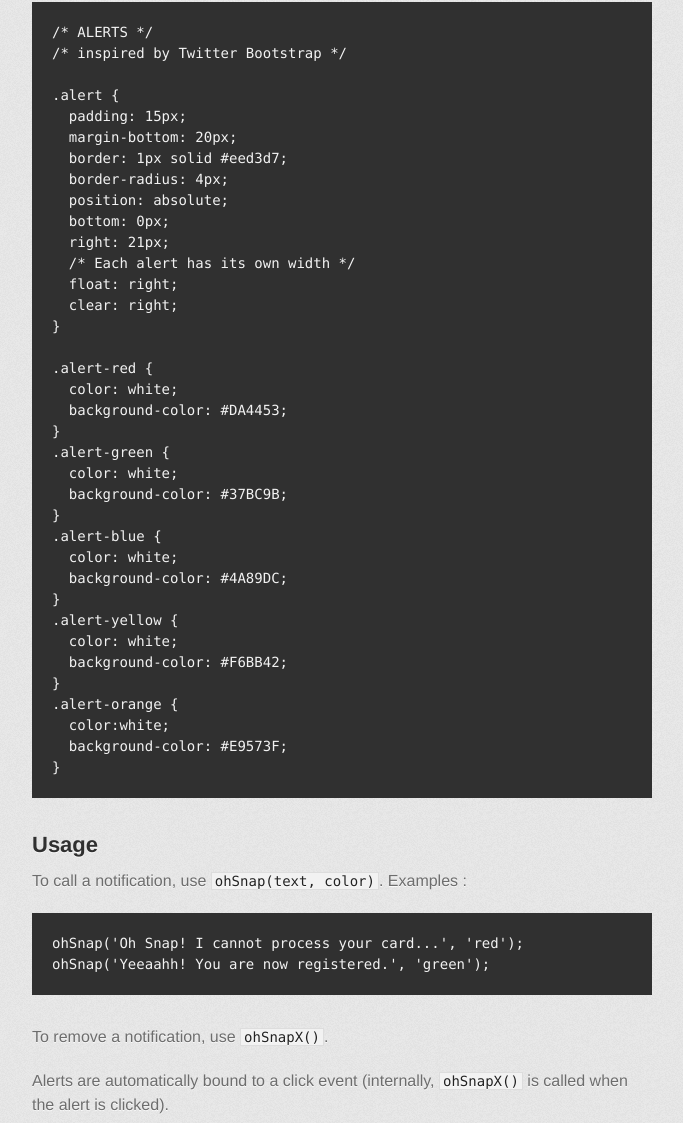
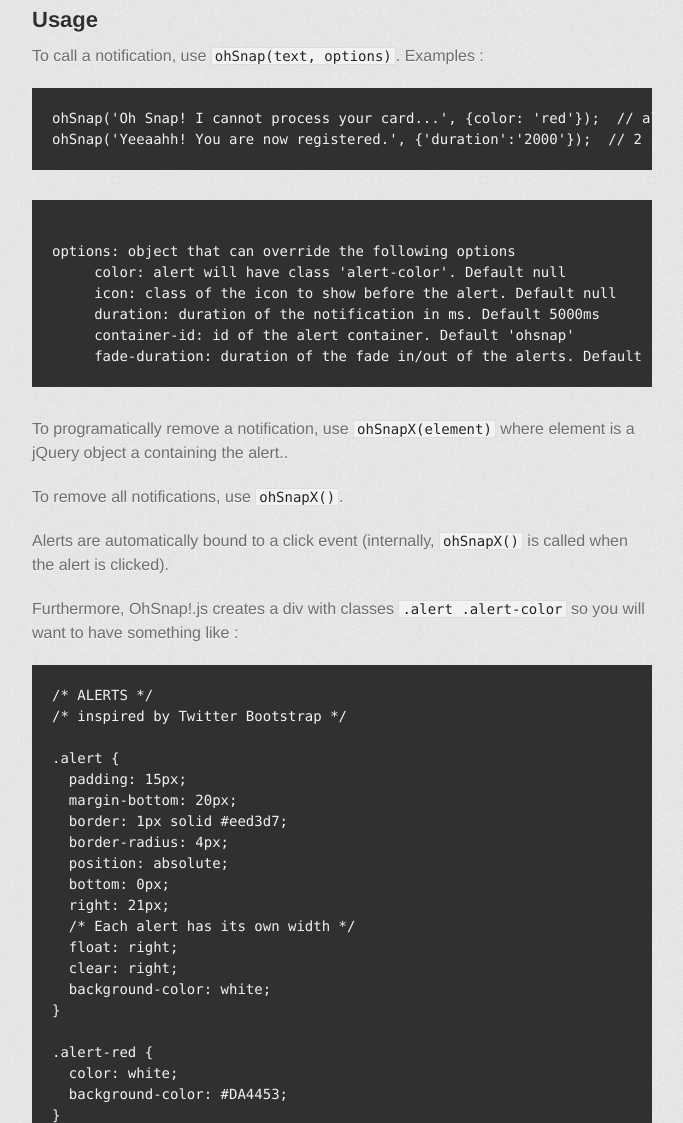
Before and after one commit to justindomingue/ohSnap, a plain HTML site: page index.html in a window 1280 px wide. Shown: the part 1192-2315 px from the top of the page, without its empty margins (298-981 px from the left). Drawn offline with Linux system fonts and the light colour scheme; a web font is replaced by a local one.

Commit message:
adapted for version 1.0.0

```diff
--- a/index.html
+++ b/index.html
@@ -44,6 +44,7 @@
 <a name="usage" class="anchor" href="#usage"><span class="octicon octicon-link"></span></a>Demo</h2>
 
 <div class="buttons">
+  <p><a class="button" id="default"><span>Default</span></a></p>
   <p><a class="button" id="red"><span>Error</span></a></p>
   <p><a class="button" id="green"><span>Success</span></a></p>
   <p><a class="button" id="blue"><span>Info</span></a></p>
@@ -66,6 +67,29 @@
 <pre><code>&lt;div id="ohsnap"&gt;&lt;/div&gt;
 </code></pre>
 
+<h2>
+<a name="usage" class="anchor" href="#usage"><span class="octicon octicon-link"></span></a>Usage</h2>
+
+<p>To call a notification, use <code>ohSnap(text, options)</code>. Examples :</p>
+
+<pre><code>ohSnap('Oh Snap! I cannot process your card...', {color: 'red'});  // alert will have class 'alert-color'
+ohSnap('Yeeaahh! You are now registered.', {'duration':'2000'});  // 2 seconds
+</code></pre>
+
+<pre><code>
+options: object that can override the following options
+     color: alert will have class 'alert-color'. Default null
+     icon: class of the icon to show before the alert. Default null
+     duration: duration of the notification in ms. Default 5000ms
+     container-id: id of the alert container. Default 'ohsnap'
+     fade-duration: duration of the fade in/out of the alerts. Default 'fast'
+</code></pre>
+
+<p>To programatically remove a notification, use <code>ohSnapX(element)</code> where element is a jQuery object a containing  the alert..</p>
+<p>To remove all notifications, use <code>ohSnapX()</code>.</p>
+
+<p>Alerts are automatically bound to a click event (internally, <code>ohSnapX()</code> is called when the alert is clicked).</p>
+
 <p>Furthermore, OhSnap!.js creates a div with classes <code>.alert .alert-color</code> so you will want to have something like :</p>
 
 <pre><code>/* ALERTS */
@@ -82,6 +106,7 @@
   /* Each alert has its own width */
   float: right;
   clear: right;
+  background-color: white;
 }
 
 .alert-red {
@@ -106,19 +131,6 @@
 }
 </code></pre>
 
-<h2>
-<a name="usage" class="anchor" href="#usage"><span class="octicon octicon-link"></span></a>Usage</h2>
-
-<p>To call a notification, use <code>ohSnap(text, color)</code>. Examples :</p>
-
-<pre><code>ohSnap('Oh Snap! I cannot process your card...', 'red');
-ohSnap('Yeeaahh! You are now registered.', 'green');
-</code></pre>
-
-<p>To remove a notification, use <code>ohSnapX()</code>.</p>
-
-<p>Alerts are automatically bound to a click event (internally, <code>ohSnapX()</code> is called when the alert is clicked).</p>
-
 <p>By <strong>Justin Domingue</strong></p>
 
         </section>
--- a/javascripts/main.js
+++ b/javascripts/main.js
@@ -1,5 +1,6 @@
-$('#red').on('click', function() { ohSnap('Oh Snap! You can\'t access this page!', 'red')});
-$('#green').on('click', function() { ohSnap('Ahh Yeah! Your account was created.', 'green')});
-$('#blue').on('click', function() { ohSnap('We are closed right now. Come back tomorrow.', 'blue')});
-$('#yellow').on('click', function() { ohSnap('A yellow alert for your... yellow needs...', 'yellow')});
-$('#orange').on('click', function() { ohSnap('Free for all!', 'orange')});
+$('#default').on('click', function() { ohSnap('A notification with default options')});
+$('#red').on('click', function() { ohSnap('Oh Snap! You can\'t access this page!', {'color':'red'})});
+$('#green').on('click', function() { ohSnap('Ahh Yeah! Your account was created.', {'color':'green'})});
+$('#blue').on('click', function() { ohSnap('We are closed right now. Come back tomorrow.', {'color':'blue'})});
+$('#yellow').on('click', function() { ohSnap('A yellow alert for your... yellow needs...', {color:'yellow'})});
+$('#orange').on('click', function() { ohSnap('A fast one', {'color': 'orange', 'duration':'100'})});
--- a/stylesheets/app.css
+++ b/stylesheets/app.css
@@ -16,6 +16,7 @@
   border-radius: 4px;
   float: right;
   clear: right;
+  background-color: white;
 }
 
 .alert-red {
```
